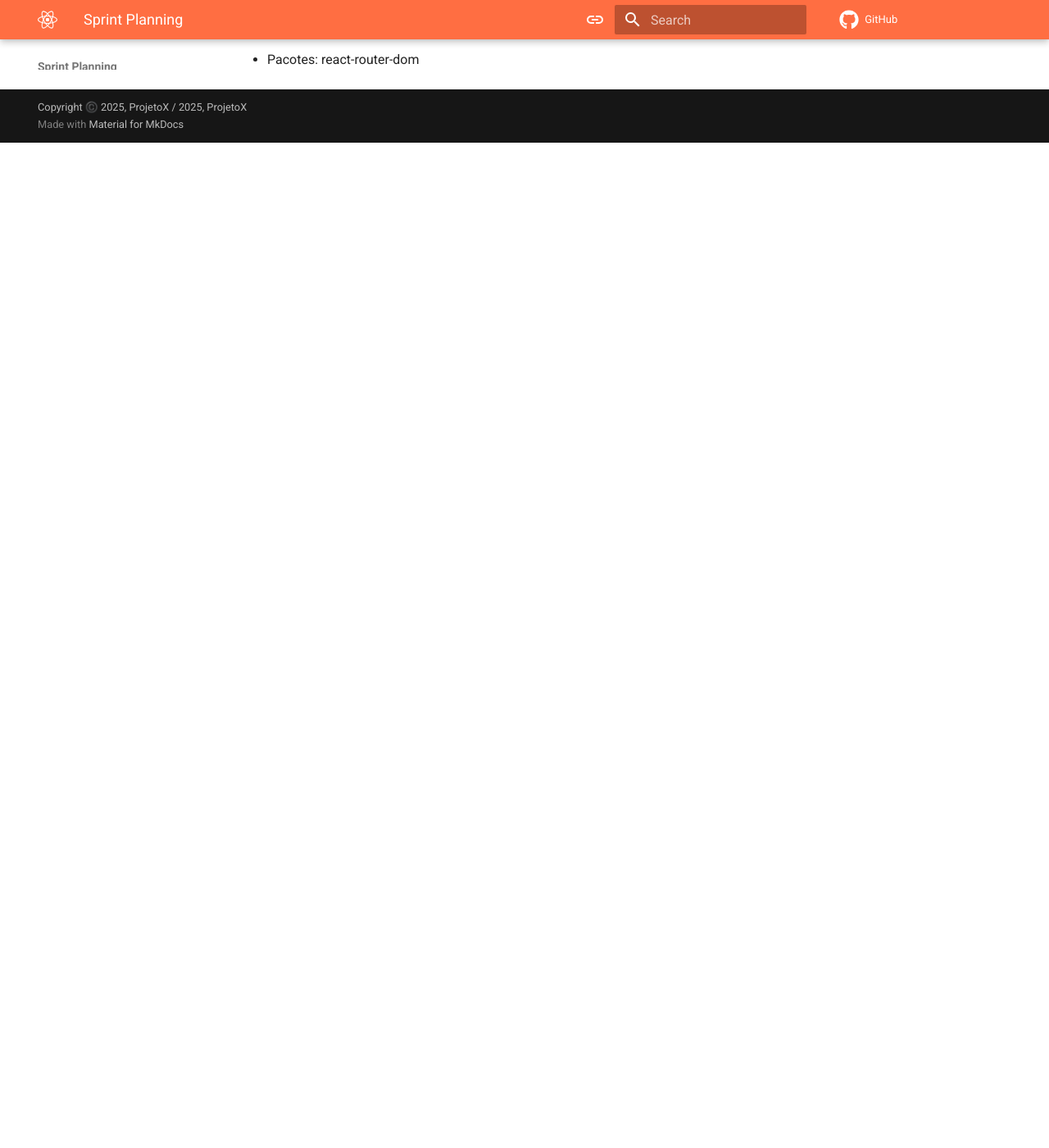
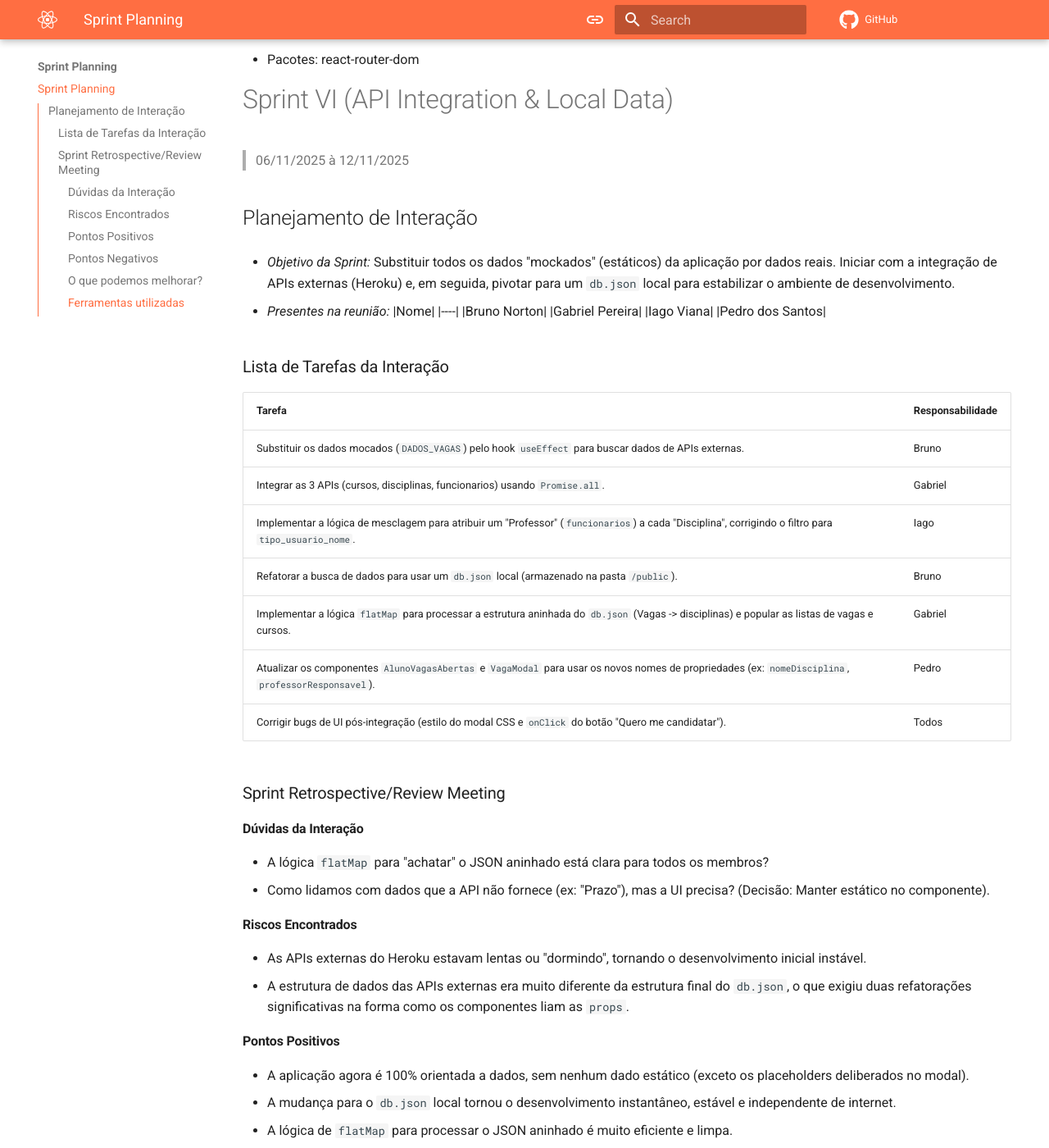
Before and after one commit to Projetos-de-Extensao/PFE_25.2_8002_I, an MkDocs documentation site: the page built from docs/_Sprint Planning/sprint.md, in a window 1280 px wide and 1400 px high, scrolled down 7943 px. Shown: the whole window at 82% size. Built offline with MkDocs 1.6.1 and Material for MkDocs 9.7.7, drawn with Linux system fonts in a browser that asks for light colours; comment, search, counter and statistics services are not loaded; before the commit the page ends 8117 px from its top, so only the background shows below that; some of the changed text lies outside the part shown.

Commit message:
Adição do Sprint 6 <COMPLETO>

```diff
--- a/docs/_Sprint Planning/sprint.md
+++ b/docs/_Sprint Planning/sprint.md
@@ -304,3 +304,66 @@ title: Sprint Planning
 - Reunião: Google Meet
 - Desenvolvimento: Visual Studio Code (React, JSX), Vite
 - Pacotes: react-router-dom
+
+# Sprint VI (API Integration & Local Data)
+
+> 06/11/2025 à 12/11/2025
+
+## Planejamento de Interação
+
+* *Objetivo da Sprint:* Substituir todos os dados "mockados" (estáticos) da aplicação por dados reais. Iniciar com a integração de APIs externas (Heroku) e, em seguida, pivotar para um `db.json` local para estabilizar o ambiente de desenvolvimento.
+
+* *Presentes na reunião:*
+|Nome|
+|----|
+|Bruno Norton|
+|Gabriel Pereira|
+|Iago Viana|
+|Pedro dos Santos|
+
+### Lista de Tarefas da Interação
+
+|Tarefa|Responsabilidade|
+|---|----|
+|Substituir os dados mocados (`DADOS_VAGAS`) pelo hook `useEffect` para buscar dados de APIs externas.| Bruno|
+|Integrar as 3 APIs (cursos, disciplinas, funcionarios) usando `Promise.all`.| Gabriel|
+|Implementar a lógica de mesclagem para atribuir um "Professor" (`funcionarios`) a cada "Disciplina", corrigindo o filtro para `tipo_usuario_nome`.| Iago|
+|Refatorar a busca de dados para usar um `db.json` local (armazenado na pasta `/public`).| Bruno|
+|Implementar a lógica `flatMap` para processar a estrutura aninhada do `db.json` (Vagas -> disciplinas) e popular as listas de vagas e cursos.| Gabriel|
+|Atualizar os componentes `AlunoVagasAbertas` e `VagaModal` para usar os novos nomes de propriedades (ex: `nomeDisciplina`, `professorResponsavel`).| Pedro|
+|Corrigir bugs de UI pós-integração (estilo do modal CSS e `onClick` do botão "Quero me candidatar").| Todos|
+
+### Sprint Retrospective/Review Meeting
+
+#### Dúvidas da Interação
+
+- A lógica `flatMap` para "achatar" o JSON aninhado está clara para todos os membros?
+- Como lidamos com dados que a API não fornece (ex: "Prazo"), mas a UI precisa? (Decisão: Manter estático no componente).
+
+#### Riscos Encontrados
+
+- As APIs externas do Heroku estavam lentas ou "dormindo", tornando o desenvolvimento inicial instável.
+- A estrutura de dados das APIs externas era muito diferente da estrutura final do `db.json`, o que exigiu duas refatorações significativas na forma como os componentes liam as `props`.
+
+#### Pontos Positivos
+
+- A aplicação agora é 100% orientada a dados, sem nenhum dado estático (exceto os placeholders deliberados no modal).
+- A mudança para o `db.json` local tornou o desenvolvimento instantâneo, estável e independente de internet.
+- A lógica de `flatMap` para processar o JSON aninhado é muito eficiente e limpa.
+- O filtro de vagas (por curso e por matéria) agora funciona com os dados reais.
+
+#### Pontos Negativos
+
+- Gastamos tempo integrando 3 APIs externas que foram descartadas em favor do `db.json`. (Nota: Considerado um bom exercício de aprendizado).
+- Os botões "Quero me candidatar" e "Aprovar" ainda são simulações (`alert()`); eles não alteram o `db.json`.
+
+#### O que podemos melhorar?
+
+- A próxima Sprint deve focar em substituir o `fetch` estático do `db.json` pelo `json-server` (ou uma ferramenta similar) para permitir a simulação de requisições POST/PUT/DELETE, fazendo com que a candidatura seja "salva".
+- Definir uma "interface" (um contrato de dados) para o que o front-end espera, para evitar refatorações caso a API mude novamente.
+
+#### Ferramentas utilizadas
+
+- Reunião: Google Meet
+- Desenvolvimento: Visual Studio Code (React, JSX)
+- API: `fetch` API, `db.json` (Arquivo estático)
```
